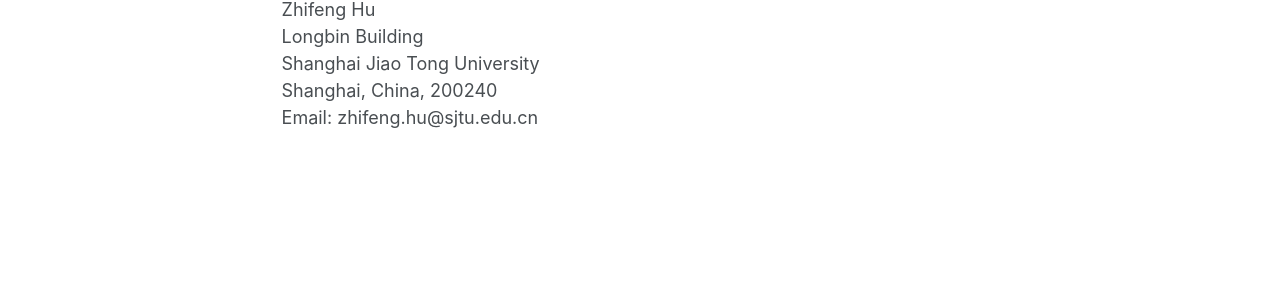
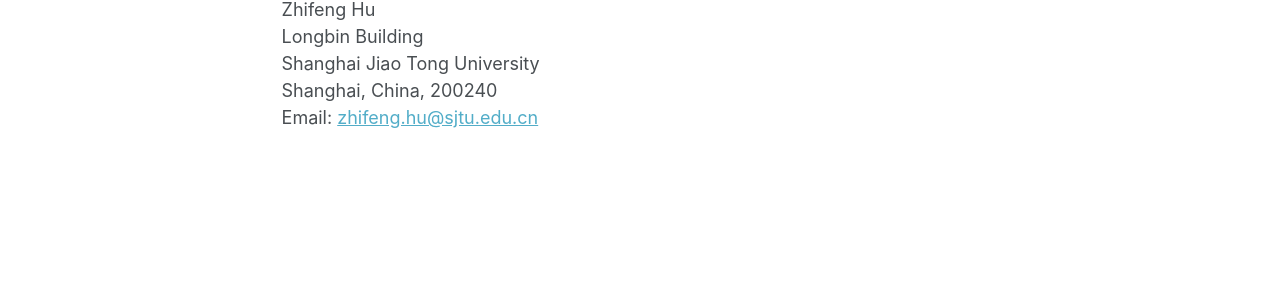
Before and after one commit to CantorHu/CantorHu.github.io, a Jekyll site: the page built from _pages/about.md, in a window 1280 px wide and 1380 px high. Shown: the part 827-1127 px from the top of the window. Built offline with Jekyll 4.4.1, drawn with Linux system fonts in a browser that asks for light colours; some web fonts are replaced; part of the change alters nothing that is shown.

```diff
--- a/_pages/about.md
+++ b/_pages/about.md
@@ -28,4 +28,4 @@ Zhifeng Hu\
 Longbin Building\
 Shanghai Jiao Tong University\
 Shanghai, China, 200240\
-Email: zhifeng.hu@sjtu.edu.cn
+Email: [zhifeng.hu@sjtu.edu.cn](zhifeng.hu@sjtu.edu.cn)
```
